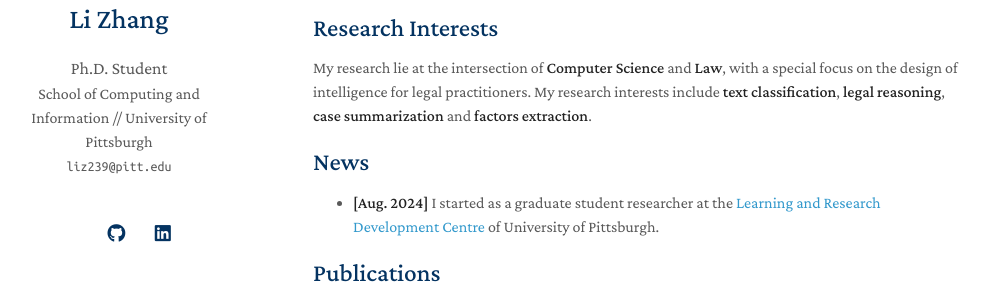
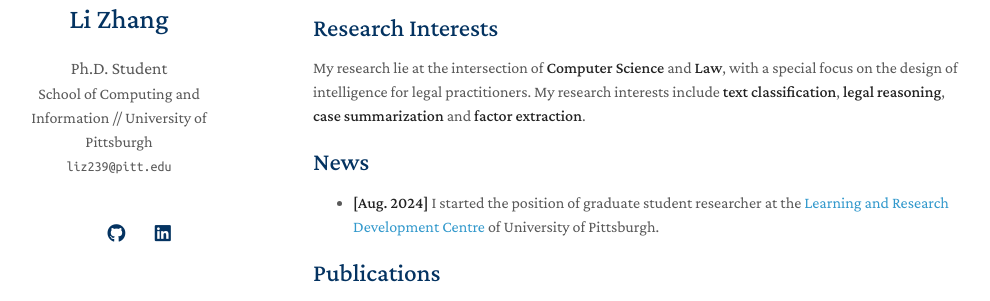
Before and after one commit to lizhang-AIandLaw/lizhang-AIandLaw.github.io, a Jekyll site: the page built from index.md, in a window 1280 px wide and 1264 px high. Shown: the part 211-512 px from the top of the window, without its empty margins (157-1147 px from the left). Built offline with Jekyll 4.4.1, drawn with Linux system fonts in a browser that asks for light colours; a style sheet for code colours, icons or effects is not loaded; our own code applies the rules of GitHub Pages for plain Markdown files.

Commit message:
Update index.md

```diff
--- a/index.md
+++ b/index.md
@@ -8,11 +8,11 @@ I am a Ph.D. student in the [School of Computing and Information](https://www.sc
 
 ## Research Interests
 
-My research lie at the intersection of **Computer Science** and **Law**, with a special focus on the design of intelligence for legal practitioners. My research interests include **text classification**, **legal reasoning**, **case summarization** and **factors extraction**.
+My research lie at the intersection of **Computer Science** and **Law**, with a special focus on the design of intelligence for legal practitioners. My research interests include **text classification**, **legal reasoning**, **case summarization** and **factor extraction**.
 
 ## News
 
-- **[Aug. 2024]** I started as a graduate student researcher at the [Learning and Research Development Centre](https://www.lrdc.pitt.edu/) of University of Pittsburgh.
+- **[Aug. 2024]** I started the position of graduate student researcher at the [Learning and Research Development Centre](https://www.lrdc.pitt.edu/) of University of Pittsburgh.
 
 {% include_relative _includes/publications.md %}
 
```
